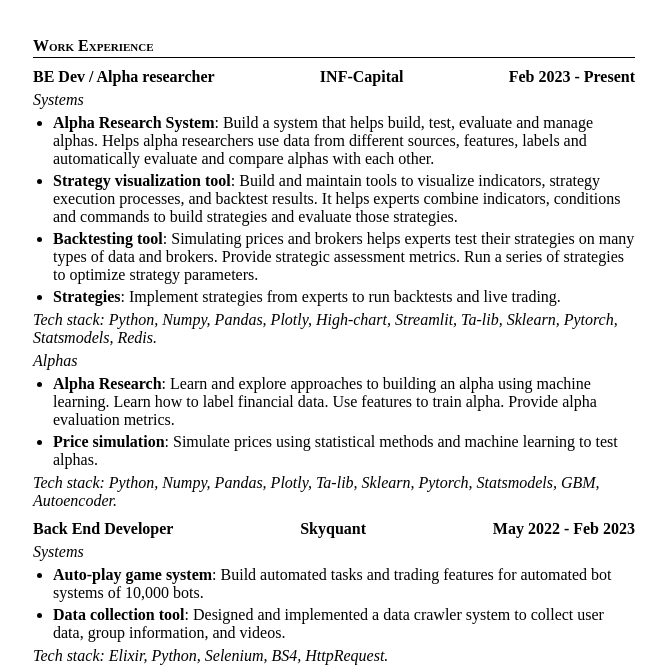
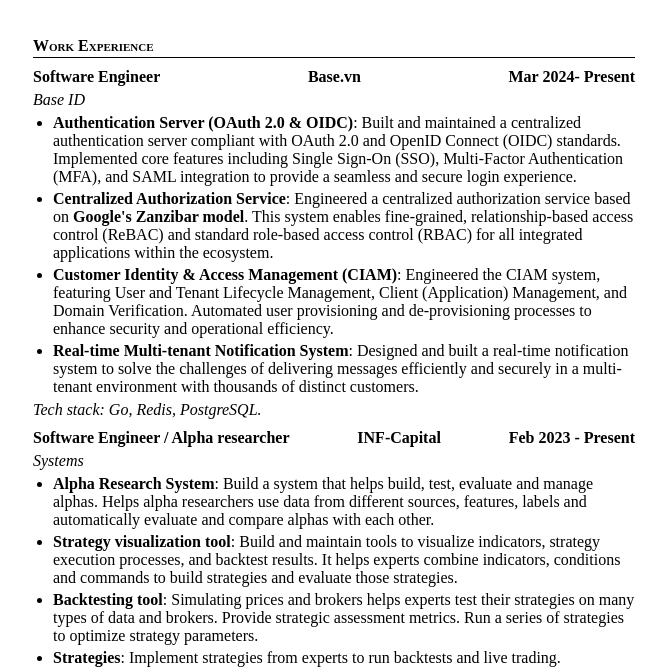
Before and after one commit to changdo2000/changdo2000.github.io, a plain HTML site: page resume.html in a window 1280 px wide. Shown: the part 79-751 px from the top of the page, without its empty margins (306-972 px from the left). Drawn offline with Linux system fonts and the light colour scheme.

Commit message:
add base id

```diff
--- a/resume.html
+++ b/resume.html
@@ -76,8 +76,28 @@
 
     <div class="section-title">Work Experience</div>
 
+    <!-- Start of Base.vn Experience -->
     <div class="job-header">
-        <div>BE Dev / Alpha researcher</div>
+        <div>Software Engineer</div>
+        <div>Base.vn</div>
+        <div>Mar 2024- Present</div>
+    </div>
+
+    <div class="subsection">Base ID</div>
+    <ul>
+        <li><strong>Authentication Server (OAuth 2.0 & OIDC)</strong>: Built and maintained a centralized authentication server compliant with OAuth 2.0 and OpenID Connect (OIDC) standards. Implemented core features including Single Sign-On (SSO), Multi-Factor Authentication (MFA), and SAML integration to provide a seamless and secure login experience.</li>
+        <li><strong>Centralized Authorization Service</strong>:  Engineered a centralized authorization service based on <strong>Google's Zanzibar model</strong>. This system enables fine-grained, relationship-based access control (ReBAC) and standard role-based access control (RBAC) for all integrated applications within the ecosystem.</li>
+        <li><strong>Customer Identity & Access Management (CIAM)</strong>: Engineered the CIAM system, featuring User and Tenant Lifecycle Management, Client (Application) Management, and Domain Verification. Automated user provisioning and de-provisioning processes to enhance security and operational efficiency.</li>
+        <li><strong>Real-time Multi-tenant Notification System</strong>: Designed and built a real-time notification system to solve the challenges of delivering messages efficiently and securely in a multi-tenant environment with thousands of distinct customers.</li>
+    </ul>
+    <div class="tech">Tech stack: Go, Redis, PostgreSQL.</div>
+
+
+    <!-- End of Base.vn Experience -->
+
+
+    <div class="job-header">
+        <div>Software Engineer / Alpha researcher</div>
         <div>INF-Capital</div>
         <div>Feb 2023 - Present</div>
     </div>
```
